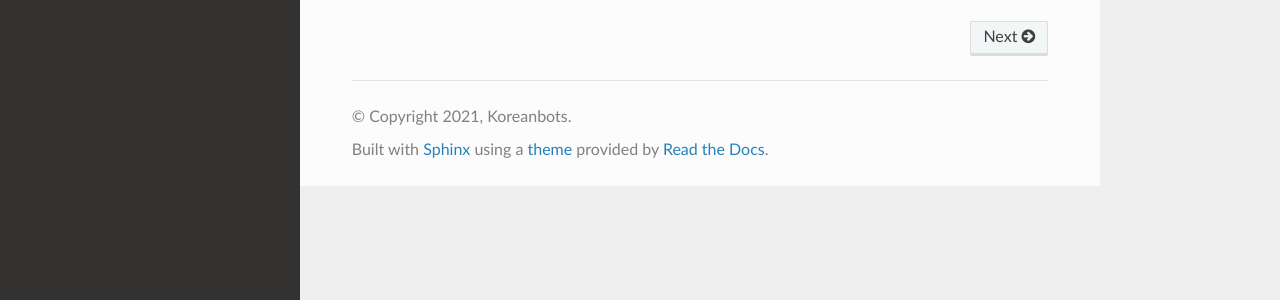
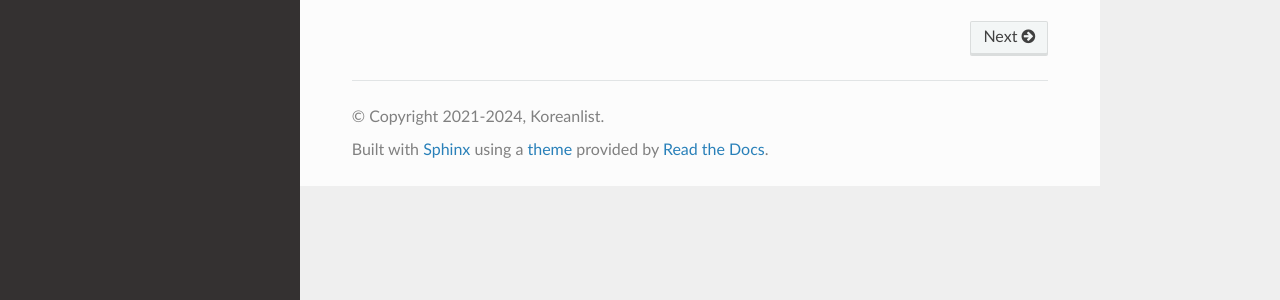
Before and after one commit to koreanbots/py-sdk, a Sphinx documentation site: the page built from docs/index.rst, in a window 1280 px wide. Shown: the part 578-878 px from the top of the page. Built offline with Sphinx 7.4.7 and the Read the Docs theme 3.1.0, drawn with Linux system fonts in a browser that asks for light colours.

```diff
--- a/docs/conf.py
+++ b/docs/conf.py
@@ -19,11 +19,11 @@ sys.path.insert(0, os.path.abspath(".."))
 # -- Project information -----------------------------------------------------
 
 project = "koreanbots"
-copyright = "2021, Koreanbots"
-author = "Koreanbots"
+copyright = "2021-2024, Koreanlist"
+author = "Koreanlist"
 
 # The full version, including alpha/beta/rc tags
-release = "2.0.0"
+release = "3.0.0"
 
 
 # -- General configuration ---------------------------------------------------
--- /dev/null
+++ b/docs/requirements.txt
@@ -0,0 +1 @@
+sphinx-rtd-theme
--- a/readthedocs.yml
+++ b/readthedocs.yml
@@ -19,3 +19,4 @@ sphinx:
 python:
   install:
     - requirements: requirements.txt
+    - requirements: docs/requirements.txt
```
Also changed, not shown: 1 other file.
